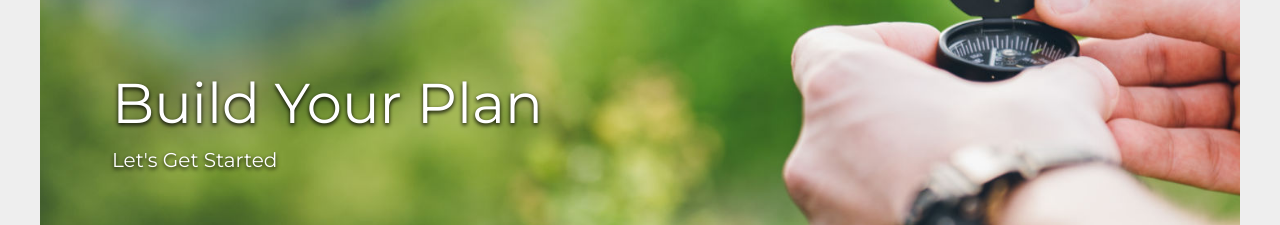
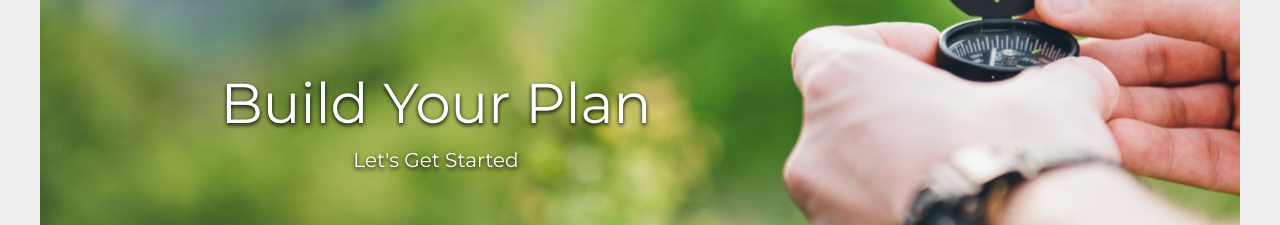
Before and after one commit to jordanoneal/ReHomeUtah, a React (Create React App) app in the folder client/: page /buildyourplan in a window 1280 px wide. Shown: the part 223-448 px from the top of the page. Built offline with nearby package versions, Linux system fonts and the light colour scheme; no server answers.

Commit message:
center byp text

```diff
--- a/client/src/components/PlanJumbotron/style.module.css
+++ b/client/src/components/PlanJumbotron/style.module.css
@@ -4,6 +4,10 @@
 
 .header {
     font-size: max(2em, min(10vw, 3.5em));
+    text-align: center;
+}
+.subHeader {
+    text-align: center;
 }
 
 @media(max-width: 450px) {
```
